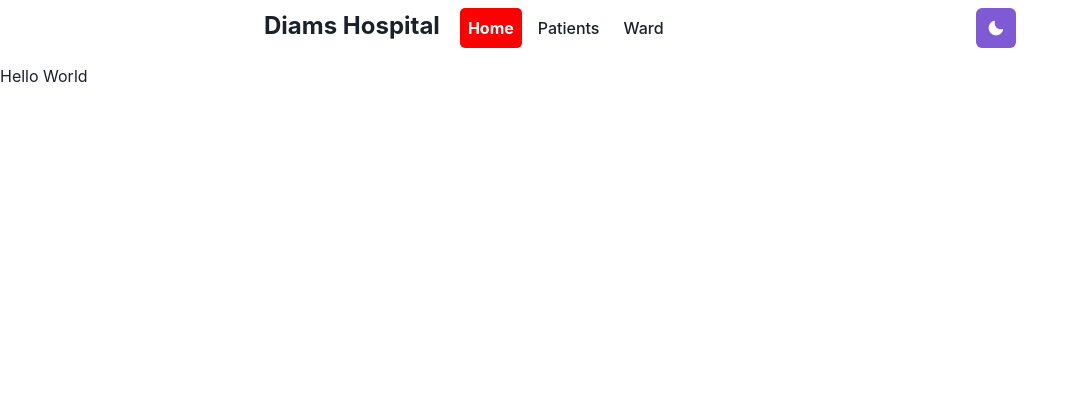
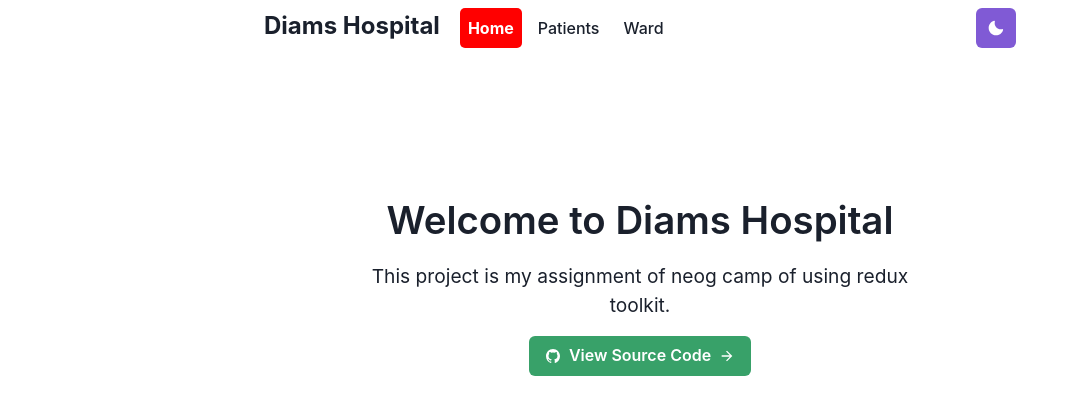
Before and after one commit to harshv5094/diams-hospital, a React (Vite) app: page / in a window 1280 px wide. Shown: the top 414 px of the page, without its empty margins (0-1078 px from the left). Built offline with nearby package versions, Linux system fonts and the light colour scheme.

Commit message:
feat(home): Designing The Home Page

```diff
--- a/src/pages/Home.jsx
+++ b/src/pages/Home.jsx
@@ -1,9 +1,38 @@
-import Main from "../components/main"
+import { Box, Button, Container } from '@chakra-ui/react'
+import Main from '../components/main'
+import { IoLogoGithub } from 'react-icons/io5'
+import { ArrowForwardIcon } from '@chakra-ui/icons'
+import { NavLink } from 'react-router-dom'
 
 function Home() {
   return (
     <Main>
-      <h1>Hello World</h1>
+      <Container
+        mt={`8rem`}
+        display={`flex`}
+        flexDir={`column`}
+        justifyContent={`center`}
+        textAlign={`center`}
+        alignItems={`center`}
+      >
+        <Box mb={`0.8rem`} fontWeight={600} fontSize={`2.4rem`}>
+          Welcome to Diams Hospital
+        </Box>
+
+        <Box mb={`1rem`} fontSize={`1.2rem`}>
+          This project is my assignment of neog camp of using redux toolkit.
+        </Box>
+
+        <Button
+          as={NavLink}
+          leftIcon={<IoLogoGithub />}
+          rightIcon={<ArrowForwardIcon />}
+          colorScheme="green"
+          to="https://github.com/harshv5094/diams-hospital"
+        >
+          View Source Code
+        </Button>
+      </Container>
     </Main>
   )
 }
```
